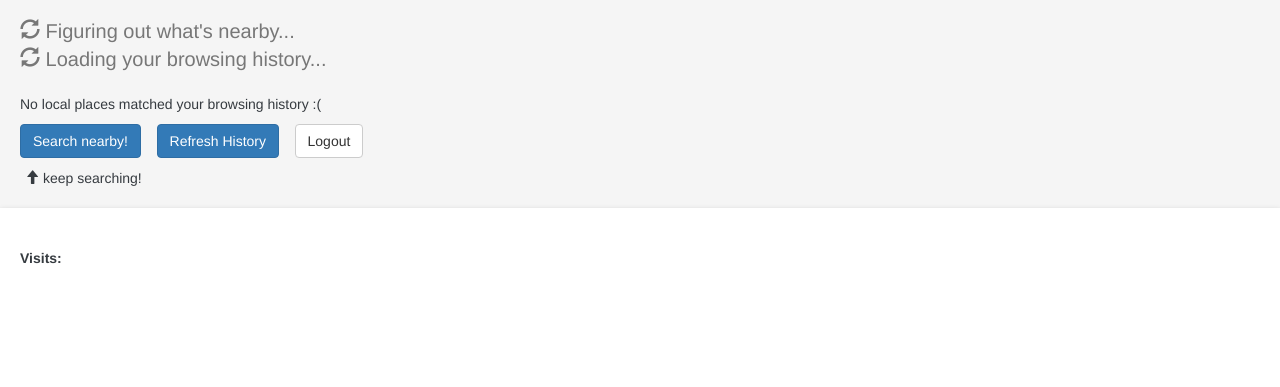
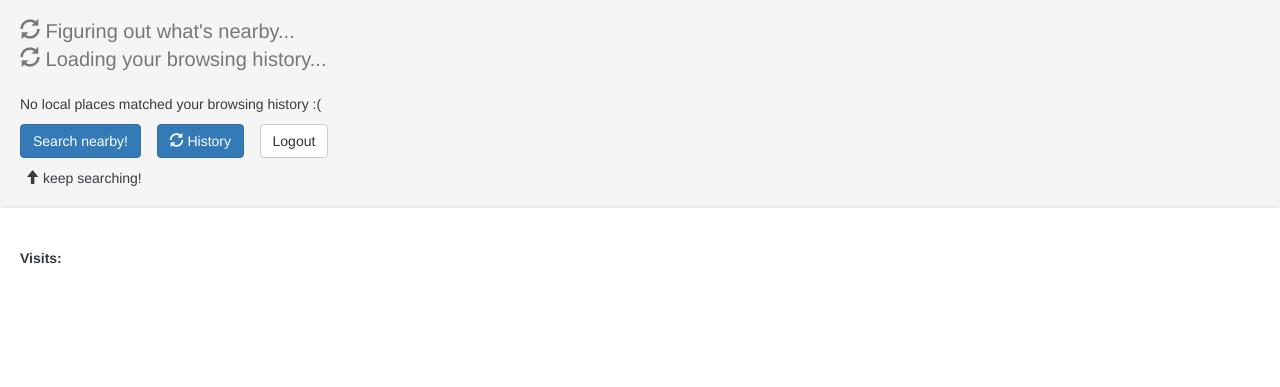
Before and after one commit to grigoryk/nearly-fennec, a website: page index.html in a window 1280 px wide. Shown: the part 413-800 px from the top of the page. Drawn offline with nearby package versions, Linux system fonts and the light colour scheme; some packages are replaced by stand-ins of ours.

Commit message:
shorten history refresh btn

```diff
--- a/index.html
+++ b/index.html
@@ -86,7 +86,7 @@
                 <div>
                     <p>
                         <button class="btn btn-small btn-primary" data-bind="click: uiActions.nearbySearch">Search nearby!</button>&nbsp;&nbsp;&nbsp;
-                        <button class="btn btn-small btn-primary" data-bind="click: uiActions.fetchHistory">Refresh History</button>&nbsp;&nbsp;&nbsp;
+                        <button class="btn btn-small btn-primary" data-bind="click: uiActions.fetchHistory"><i class="glyphicon glyphicon-refresh"></i> History</button>&nbsp;&nbsp;&nbsp;
                         <button class="btn btn-small btn-default" data-bind="click: uiActions.logout">Logout</button>
                     </p>
                     <p class="keep-searching"><i class="glyphicon glyphicon-arrow-up"></i> keep searching!</p>
```
